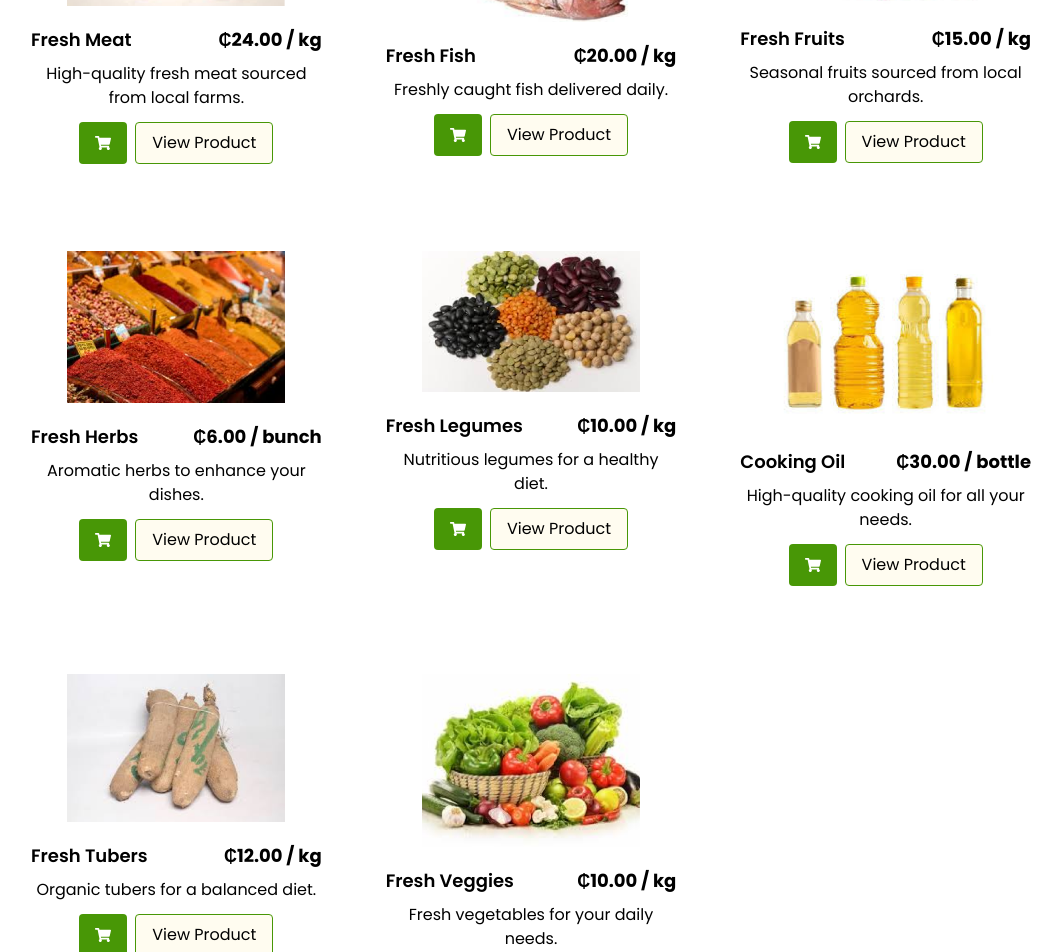
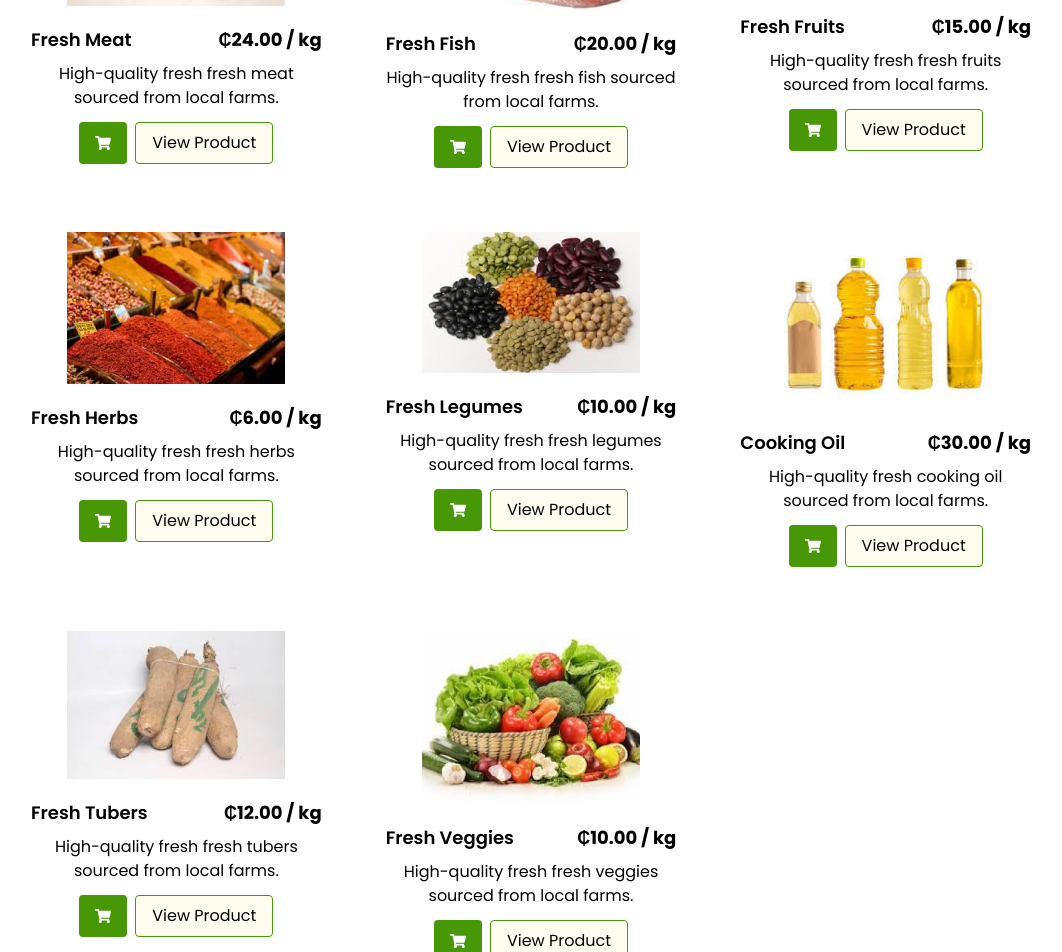
Before and after one commit to emmanuelcobbinah007/freshfieldsfrontendv2.o, a Next.js app: page /products in a window 1280 px wide. Shown: the part 340-1292 px from the top of the page, without its empty margins (109-1171 px from the left). Built offline with nearby package versions, Linux system fonts and the light colour scheme; a web font is replaced by a local one.

Commit message:
Individual product page is working

```diff
--- a/src/app/components/AllProducts.tsx
+++ b/src/app/components/AllProducts.tsx
@@ -1,7 +1,7 @@
 import React from 'react'
+import Link from 'next/link'
 import { FaShoppingCart } from 'react-icons/fa'
 import meatImg from '../../assets/images/ProductCategories/Meat.png'
-import { StaticImageData } from 'next/image'
 import fishImg from '../../assets/images/ProductCategories/Fish.png'
 import fruitImg from '../../assets/images/ProductCategories/Fruits.png'
 import herbImg from '../../assets/images/ProductCategories/Herb.png'
@@ -11,126 +11,42 @@ import tuberImg from '../../assets/images/ProductCategories/Tuber.png'
 import veggiesImg from '../../assets/images/ProductCategories/Veggies.png'
 
 const AllProducts = () => {
+  const products = [
+    { id: '1', name: 'Fresh Meat', price: 24.00, image: meatImg },
+    { id: '2', name: 'Fresh Fish', price: 20.00, image: fishImg },
+    { id: '3', name: 'Fresh Fruits', price: 15.00, image: fruitImg },
+    { id: '4', name: 'Fresh Herbs', price: 6.00, image: herbImg },
+    { id: '5', name: 'Fresh Legumes', price: 10.00, image: legumeImg },
+    { id: '6', name: 'Cooking Oil', price: 30.00, image: oilImg },
+    { id: '7', name: 'Fresh Tubers', price: 12.00, image: tuberImg },
+    { id: '8', name: 'Fresh Veggies', price: 10.00, image: veggiesImg },
+  ];
+
   return (
     <div className=''>
       <h1 className='font-semibold pt-6 text-lg sm:text-2xl md:text-3xl text-center'></h1>
-    <div className=' w-[90%] md:w-[80%] mx-auto pt-10'>
+      <div className='w-[90%] md:w-[80%] mx-auto pt-10'>
         <div className='grid grid-cols-1 sm:grid-cols-2 md:grid-cols-3 gap-10 py-4'>
-            <div className='flex flex-col items-center px-3 hover:cursor-pointer hover:shadow-lg duration-300 rounded-lg hover:scale-105'>
-                <img src={(meatImg as StaticImageData).src} className='w-[75%]' alt='meat' />
+          {products.map((product) => (
+            <div key={product.id} className='flex flex-col items-center px-3 hover:cursor-pointer hover:shadow-lg duration-300 rounded-lg hover:scale-105'>
+              <img src={product.image.src} className='w-[75%]' alt={product.name} />
               <div className='flex justify-between items-center w-full mt-5'>
-                    <h1 className='text-lg font-semibold'>Fresh Meat</h1>
-                    <p className='text-lg font-bold'>₵24.00 / kg</p>
+                <h1 className='text-lg font-semibold'>{product.name}</h1>
+                <p className='text-lg font-bold'>₵{product.price.toFixed(2)} / kg</p>
               </div>
-                <p className='text-center mt-2'>High-quality fresh meat sourced from local farms.</p>
+              <p className='text-center mt-2'>High-quality fresh {product.name.toLowerCase()} sourced from local farms.</p>
               <div className='flex space-x-2 mt-3 pb-6'>
                 <button className='flex justify-center items-center bg-[#489706] text-white px-4 py-2 rounded hover:bg-[#FFC1070F] hover:font-semibold hover:text-[#489706] hover:border hover:border-[#489706] duration-200'>
                   <FaShoppingCart className='' />
                 </button>
+                <Link href={`/product/${product.id}`} passHref>
                   <button className='bg-[#FFC1070F] text-black px-4 py-2 rounded border border-[#489706]'>View Product</button>
+                </Link>
               </div>
             </div>
-            <div className='flex flex-col items-center p-3 hover:cursor-pointer hover:shadow-lg duration-300 rounded-lg hover:scale-105'>
-                <img src={(fishImg as StaticImageData).src} className='w-[75%]' alt='fish' />
-                <div className='flex justify-between items-center w-full mt-5'>
-                    <h1 className='text-lg font-semibold'>Fresh Fish</h1>
-                    <p className='text-lg font-bold'>₵20.00 / kg</p>
-                </div>
-                <p className='text-center mt-2'>Freshly caught fish delivered daily.</p>
-                <div className='flex space-x-2 mt-3 pb-6'>
-                    <button className='flex justify-center items-center bg-[#489706] text-white px-4 py-2 rounded hover:bg-[#FFC1070F] hover:font-semibold hover:text-[#489706] hover:border hover:border-[#489706] duration-200'>
-                        <FaShoppingCart className='' />
-                    </button>
-                    <button className='bg-[#FFC1070F] text-black px-4 py-2 rounded border border-[#489706]'>View Product</button>
+          ))}
         </div>
       </div>
-            <div className='flex flex-col items-center p-3 hover:cursor-pointer hover:shadow-lg duration-300 rounded-lg hover:scale-105'>
-                <img src={(fruitImg as StaticImageData).src} className='w-[75%]' alt='fruit' />
-                <div className='flex justify-between items-center w-full mt-5'>
-                    <h1 className='text-lg font-semibold'>Fresh Fruits</h1>
-                    <p className='text-lg font-bold'>₵15.00 / kg</p>
-                </div>
-                <p className='text-center mt-2'>Seasonal fruits sourced from local orchards.</p>
-                <div className='flex space-x-2 mt-3 pb-6'>
-                    <button className='flex justify-center items-center bg-[#489706] text-white px-4 py-2 rounded hover:bg-[#FFC1070F] hover:font-semibold hover:text-[#489706] hover:border hover:border-[#489706] duration-200'>
-                        <FaShoppingCart className='' />
-                    </button>
-                    <button className='bg-[#FFC1070F] text-black px-4 py-2 rounded border border-[#489706]'>View Product</button>
-                </div>
-            </div>
-            <div className='flex flex-col items-center p-3 hover:cursor-pointer hover:shadow-lg duration-300 rounded-lg hover:scale-105'>
-                <img src={(herbImg as StaticImageData).src} className='w-[75%]' alt='herb' />
-                <div className='flex justify-between items-center w-full mt-5'>
-                    <h1 className='text-lg font-semibold'>Fresh Herbs</h1>
-                    <p className='text-lg font-bold'>₵6.00 / bunch</p>
-                </div>
-                <p className='text-center mt-2'>Aromatic herbs to enhance your dishes.</p>
-                <div className='flex space-x-2 mt-3 pb-6'>
-                    <button className='flex justify-center items-center bg-[#489706] text-white px-4 py-2 rounded hover:bg-[#FFC1070F] hover:font-semibold hover:text-[#489706] hover:border hover:border-[#489706] duration-200'>
-                        <FaShoppingCart className='' />
-                    </button>
-                    <button className='bg-[#FFC1070F] text-black px-4 py-2 rounded border border-[#489706]'>View Product</button>
-                </div>
-            </div>
-            <div className='flex flex-col items-center p-3 hover:cursor-pointer hover:shadow-lg duration-300 rounded-lg hover:scale-105'>
-                <img src={(legumeImg as StaticImageData).src} className='w-[75%]' alt='legume' />
-                <div className='flex justify-between items-center w-full mt-5'>
-                    <h1 className='text-lg font-semibold'>Fresh Legumes</h1>
-                    <p className='text-lg font-bold'>₵10.00 / kg</p>
-                </div>
-                <p className='text-center mt-2'>Nutritious legumes for a healthy diet.</p>
-                <div className='flex space-x-2 mt-3 pb-6'>
-                    <button className='flex justify-center items-center bg-[#489706] text-white px-4 py-2 rounded hover:bg-[#FFC1070F] hover:font-semibold hover:text-[#489706] hover:border hover:border-[#489706] duration-200'>
-                        <FaShoppingCart className='' />
-                    </button>
-                    <button className='bg-[#FFC1070F] text-black px-4 py-2 rounded border border-[#489706]'>View Product</button>
-                </div>
-            </div>
-            <div className='flex flex-col items-center p-3 hover:cursor-pointer hover:shadow-lg duration-300 rounded-lg hover:scale-105'>
-                <img src={(oilImg as StaticImageData).src} className='w-[75%]' alt='oil' />
-                <div className='flex justify-between items-center w-full mt-5'>
-                    <h1 className='text-lg font-semibold'>Cooking Oil</h1>
-                    <p className='text-lg font-bold'>₵30.00 / bottle</p>
-                </div>
-                <p className='text-center mt-2'>High-quality cooking oil for all your needs.</p>
-                <div className='flex space-x-2 mt-3 pb-6'>
-                    <button className='flex justify-center items-center bg-[#489706] text-white px-4 py-2 rounded hover:bg-[#FFC1070F] hover:font-semibold hover:text-[#489706] hover:border hover:border-[#489706] duration-200'>
-                        <FaShoppingCart className='' />
-                    </button>
-                    <button className='bg-[#FFC1070F] text-black px-4 py-2 rounded border border-[#489706]'>View Product</button>
-                </div>
-            </div>
-            <div className='flex flex-col items-center p-3 hover:cursor-pointer hover:shadow-lg duration-300 rounded-lg hover:scale-105'>
-                <img src={(tuberImg as StaticImageData).src} className='w-[75%]' alt='tuber' />
-                <div className='flex justify-between items-center w-full mt-5'>
-                    <h1 className='text-lg font-semibold'>Fresh Tubers</h1>
-                    <p className='text-lg font-bold'>₵12.00 / kg</p>
-                </div>
-                <p className='text-center mt-2'>Organic tubers for a balanced diet.</p>
-                <div className='flex space-x-2 mt-3 pb-6'>
-                    <button className='flex justify-center items-center bg-[#489706] text-white px-4 py-2 rounded hover:bg-[#FFC1070F] hover:font-semibold hover:text-[#489706] hover:border hover:border-[#489706] duration-200'>
-                        <FaShoppingCart className='' />
-                    </button>
-                    <button className='bg-[#FFC1070F] text-black px-4 py-2 rounded border border-[#489706]'>View Product</button>
-                </div>
-            </div>
-            <div className='flex flex-col items-center p-3 hover:cursor-pointer hover:shadow-lg duration-300 rounded-lg hover:scale-105'>
-                <img src={(veggiesImg as StaticImageData).src} className='w-[75%]' alt='veggies' />
-                <div className='flex justify-between items-center w-full mt-5'>
-                    <h1 className='text-lg font-semibold'>Fresh Veggies</h1>
-                    <p className='text-lg font-bold'>₵10.00 / kg</p>
-                </div>
-                <p className='text-center mt-2'>Fresh vegetables for your daily needs.</p>
-                <div className='flex space-x-2 mt-3 pb-6'>
-                    <button className='flex justify-center items-center bg-[#489706] text-white px-4 py-2 rounded hover:bg-[#FFC1070F] hover:font-semibold hover:text-[#489706] hover:border hover:border-[#489706] duration-200'>
-                        <FaShoppingCart className='' />
-                    </button>
-                    <button className='bg-[#FFC1070F] text-black px-4 py-2 rounded border border-[#489706]'>View Product</button>
-                </div>
-            </div>
-         </div>
-    </div>
-
     </div>
   )
 }
--- a/src/app/product/[id]/page.tsx
+++ b/src/app/product/[id]/page.tsx
@@ -1,9 +1,29 @@
-import React from 'react'
+"use client";
 
-const page = () => {
+import React, { useEffect, useState } from 'react';
+import { useParams } from 'next/navigation';
+
+const ProductPage = () => {
+  const params = useParams();
+  const [productId, setProductId] = useState<string | null>(null);
+
+  useEffect(() => {
+    const id = params.id;
+    if (id) {
+      setProductId(id);
+    }
+  }, [params]);
+
+  if (!productId) {
+    return <div>Loading...</div>;
+  }
+
   return (
-    <div>page</div>
-  )
-}
+    <div>
+      <h1>Product ID: {productId}</h1>
+      {/* You can now use the productId to fetch product details and display them */}
+    </div>
+  );
+};
 
-export default page
+export default ProductPage;
```
Lines whose indentation alone changed are shown as unchanged.
